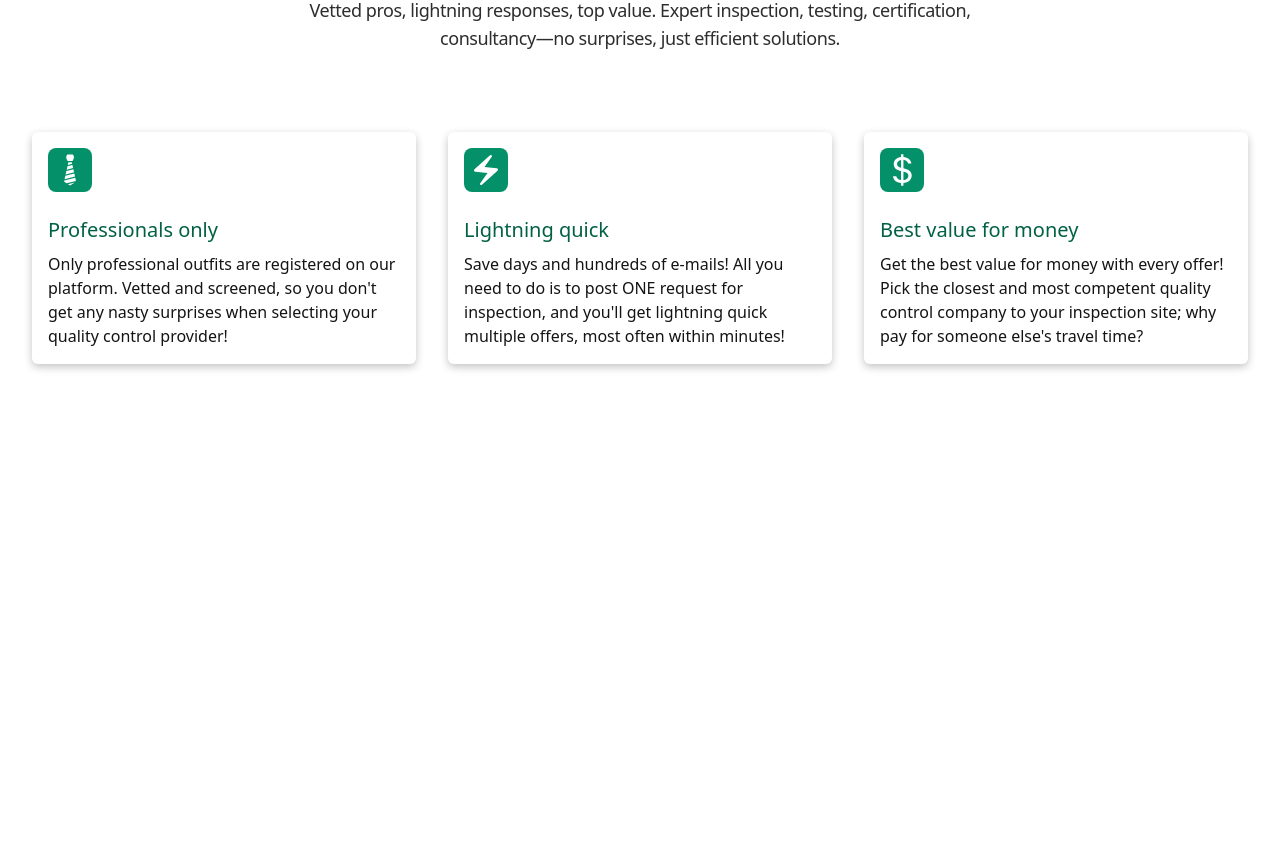
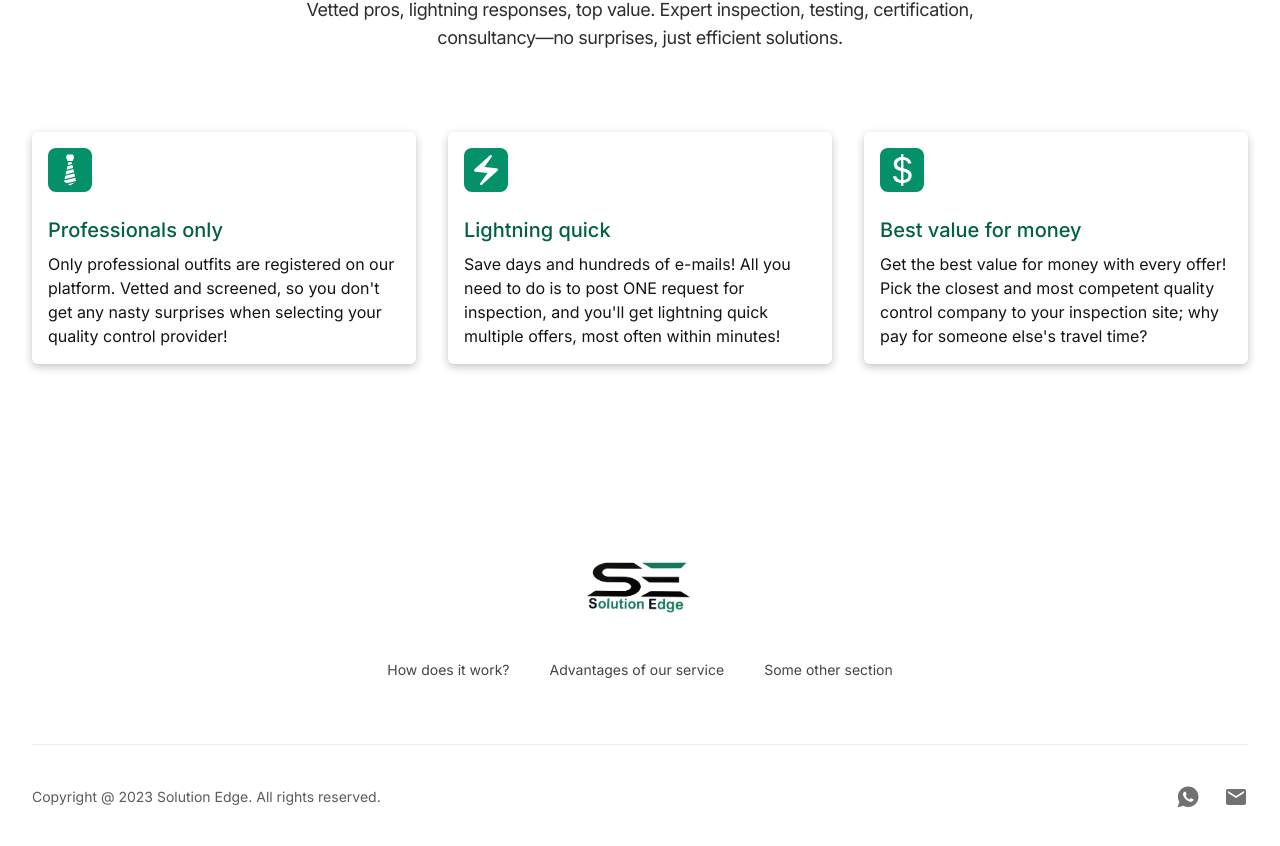
Before and after one commit to shubhamrawat090/solution-edge-website, a React (Vite) app: page / in a window 1280 px wide. Shown: the part 2296-3142 px from the top of the page. Before the commit the page ends 2788 px from the top, so only its background shows below. Built offline with nearby package versions, Linux system fonts and the light colour scheme.

Commit message:
footer built

```diff
--- a/index.html
+++ b/index.html
@@ -14,7 +14,7 @@
     <title>Solution Edge Website</title>
   </head>
   <body>
-    <div id="root" class="text-ellipsis bg-logoLight-100"></div>
+    <div id="root" class="bg-pure-greys-5 font-inter"></div>
     <script type="module" src="/src/main.tsx"></script>
   </body>
 </html>
--- a/src/App.tsx
+++ b/src/App.tsx
@@ -1,4 +1,5 @@
 import Advantages from "./components/Advantages";
+import Footer from "./components/Footer";
 import HeroSection from "./components/HeroSection";
 import HowDoesItWork from "./components/HowDoesItWork";
 import Navbar from "./components/Navbar";
@@ -10,6 +11,7 @@ function App() {
       <HeroSection />
       <HowDoesItWork />
       <Advantages />
+      <Footer />
     </>
   );
 }
--- a/src/components/AdvantageCard.tsx
+++ b/src/components/AdvantageCard.tsx
@@ -21,7 +21,7 @@ const AdvantageCard = ({ heading, text, icon }: AdvantageCardProps) => {
   }
 
   return (
-    <div className="shadow-[rgba(0,_0,_0,_0.24)_0px_3px_8px] p-4 rounded-md">
+    <div className="shadow-[rgba(0,_0,_0,_0.24)_0px_3px_8px] p-4 rounded-md bg-white">
       <div className="w-max p-1 rounded-lg bg-caribbeangreen-400 text-white mx-auto sm:ml-0 text-[2.25rem]">
         <SelectedIcon />
       </div>
--- /dev/null
+++ b/src/components/Footer.tsx
@@ -0,0 +1,56 @@
+import logoImg from "../assets/logo.png";
+import { IoLogoWhatsapp } from "react-icons/io";
+import { MdEmail } from "react-icons/md";
+
+const Footer = () => {
+  return (
+    <footer>
+      <div className="mx-auto max-w-7xl px-4 sm:px-6 lg:px-8">
+        <div className="py-16">
+          <div className="w-max mx-auto">
+            <a href="/">
+              <img src={logoImg} alt="logo" className="h-16" />
+            </a>
+          </div>
+          <nav className="mt-10 text-sm" aria-label="quick links">
+            <div className="-my-1 flex justify-center gap-x-6">
+              <a
+                className="inline-block rounded-lg px-2 py-1 text-sm text-pure-greys-600 hover:bg-pure-greys-10 hover:text-pure-greys-900"
+                href="#howDoesItWork"
+              >
+                How does it work?
+              </a>
+              <a
+                className="inline-block rounded-lg px-2 py-1 text-sm text-pure-greys-600 hover:bg-pure-greys-10 hover:text-pure-greys-900"
+                href="#advantages"
+              >
+                Advantages of our service
+              </a>
+              <a
+                className="inline-block rounded-lg px-2 py-1 text-sm text-pure-greys-600 hover:bg-pure-greys-10 hover:text-pure-greys-900"
+                href="/"
+              >
+                Some other section
+              </a>
+            </div>
+          </nav>
+        </div>
+        <div className="flex flex-col items-center border-t border-pure-greys-400/10 py-10 sm:flex-row-reverse sm:justify-between">
+          <div className="flex gap-x-6">
+            <a href="https://wa.me/+918800556980">
+              <IoLogoWhatsapp className="h-6 w-6 fill-pure-greys-400 hover:fill-[#25D366]" />
+            </a>
+            <a href="mailto:solution.edge.info@gmail.com">
+              <MdEmail className="h-6 w-6 fill-pure-greys-400 hover:fill-[#C71610]" />
+            </a>
+          </div>
+          <p className="mt-6 text-sm text-pure-greys-500 sm:mt-0">
+            Copyright @ 2023 Solution Edge. All rights reserved.
+          </p>
+        </div>
+      </div>
+    </footer>
+  );
+};
+
+export default Footer;
--- a/tailwind.config.js
+++ b/tailwind.config.js
@@ -16,9 +16,6 @@ export default {
       white: "#fff",
       black: "#000",
       transparent: "#ffffff00",
-      logoLight: {
-        100: "#4aaf50",
-      },
       richblack: {
         5: "#F1F2FF",
         25: "#DBDDEA",
@@ -119,6 +116,7 @@ export default {
       },
       "pure-greys": {
         5: "#F9F9F9",
+        10: "#F0F0F0",
         25: "#E2E2E2",
         50: "#CCCCCC",
         100: "#B5B5B5",
```
